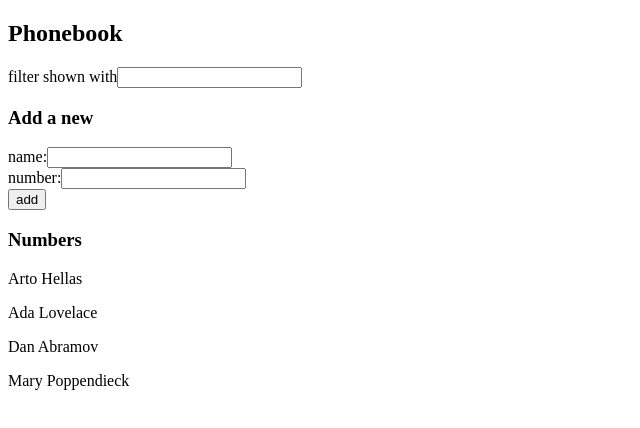
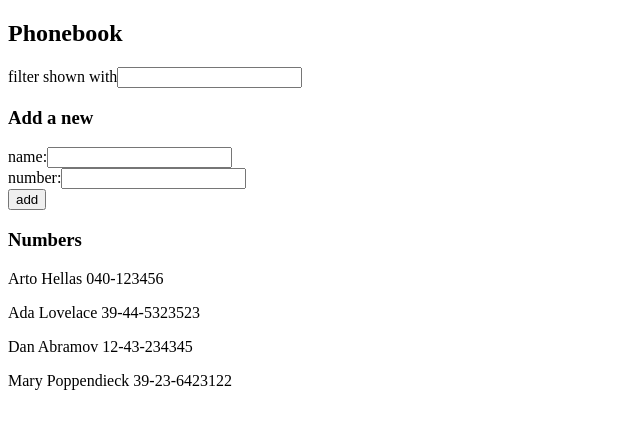
Before and after one commit to Abdk06/FullstackOpen-Solutions, a React (Vite) app in the folder part2/phonebook/: page / in a window 1280 px wide. Shown: the top 428 px of the page, without its empty margins (0-640 px from the left). Built offline with nearby package versions, Linux system fonts and the light colour scheme; data requests are answered from the project's data file.

Commit message:
Added solution for 2.11

```diff
--- a/part2/phonebook/src/App.jsx
+++ b/part2/phonebook/src/App.jsx
@@ -32,7 +32,7 @@ const App = () => {
       alert(`${newName} is already added to phonebook`);
       return;
     }
-    const newPersons = persons.concat({ name: newName, num: newNum });
+    const newPersons = persons.concat({ name: newName, number: newNum });
     setPersons(newPersons);
     setNewName("");
     setNewNum("");
--- a/part2/phonebook/src/components/Persons.jsx
+++ b/part2/phonebook/src/components/Persons.jsx
@@ -7,7 +7,7 @@ const Persons = (props) => {
         )
         .map((person) => (
           <p key={person.name}>
-            {person.name} {person.num}
+            {person.name} {person.number}
           </p>
         ))}
     </div>
```
